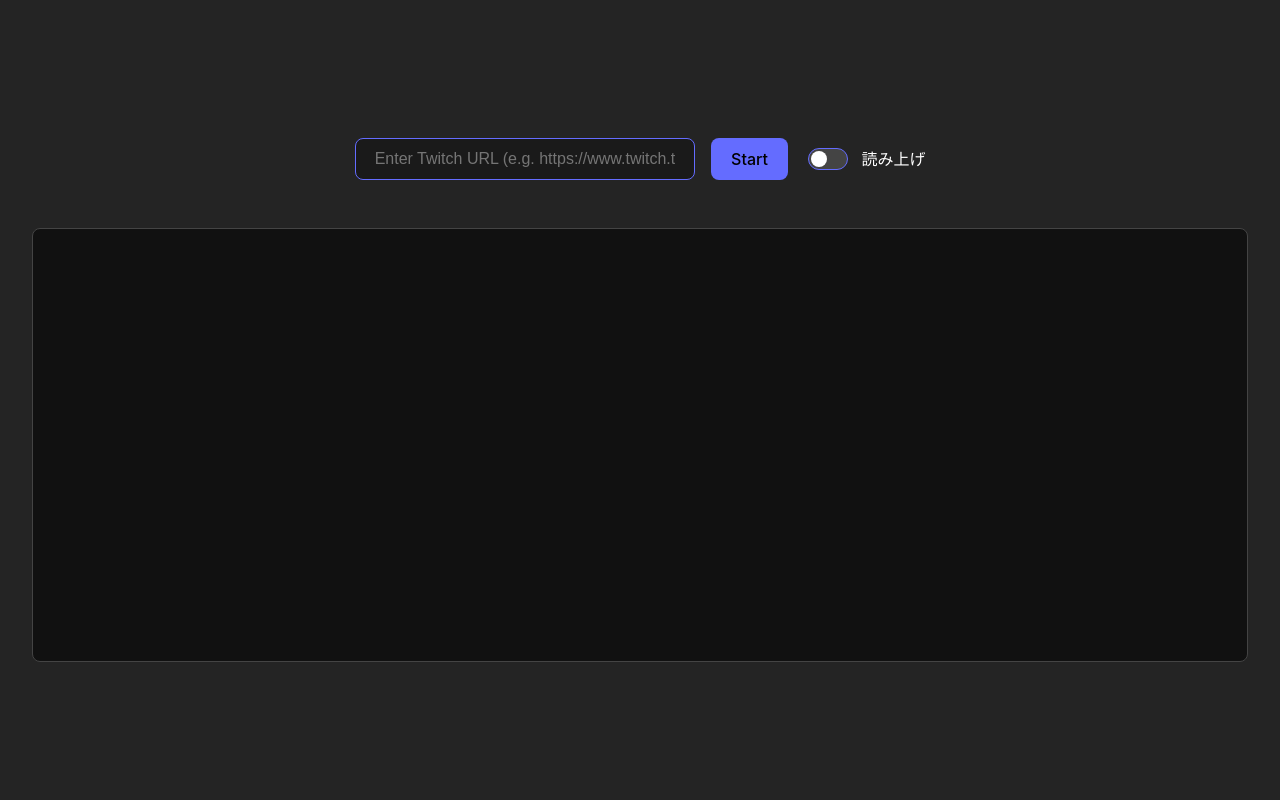
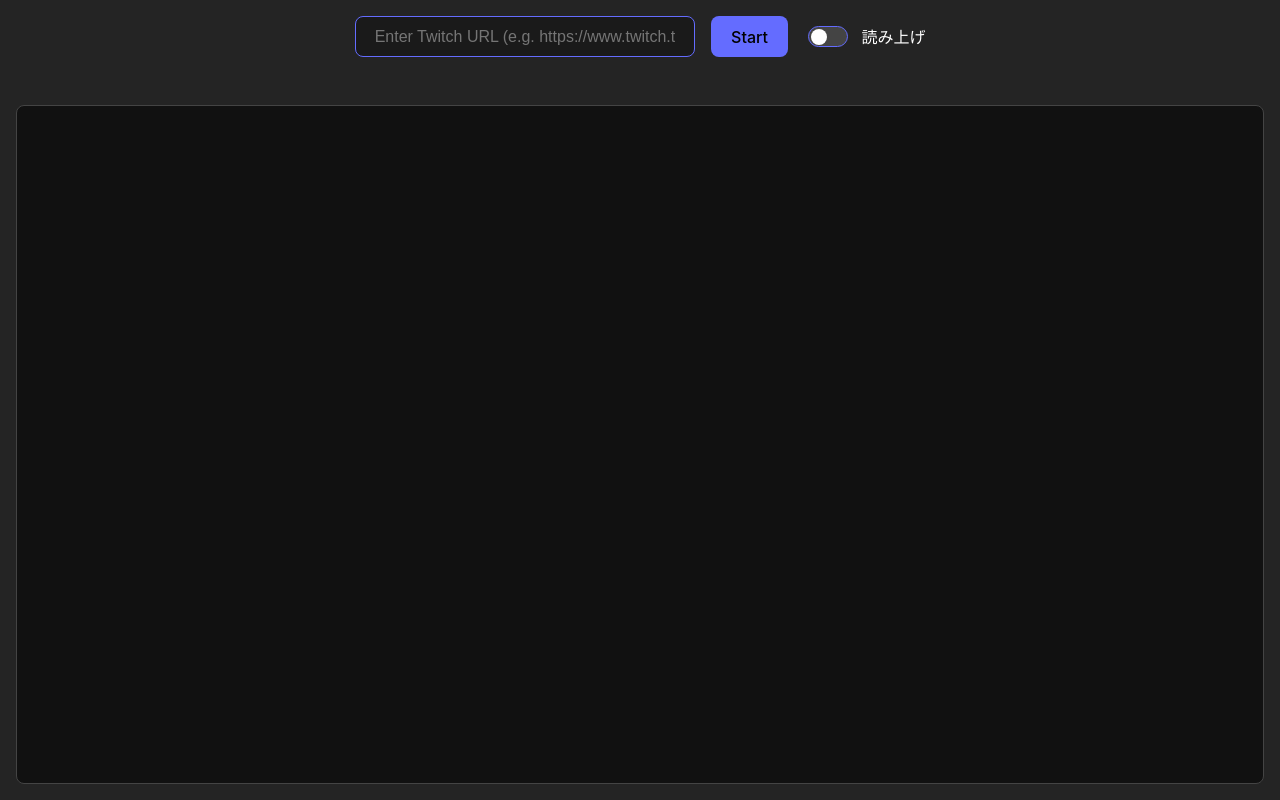
Before and after one commit to gatsunoko/gatsu-comment-viewer, a website built with Vite: page index.html in a window 1280 px wide. Built offline with nearby package versions, Linux system fonts and the light colour scheme; what @bufbuild/protobuf would draw is missing.

Commit message:
コメントエリアを大きくした

```diff
--- a/src/style.css
+++ b/src/style.css
@@ -16,7 +16,7 @@
 body {
   margin: 0;
   display: flex;
-  place-items: center;
+  flex-direction: column;
   min-width: 320px;
   min-height: 100vh;
 }
@@ -24,9 +24,13 @@ body {
 #app {
   max-width: 1280px;
   margin: 0 auto;
-  padding: 2rem;
+  padding: 1rem;
   text-align: center;
   width: 100%;
+  height: 100vh;
+  display: flex;
+  flex-direction: column;
+  box-sizing: border-box;
 }
 
 h1 {
@@ -71,7 +75,7 @@ button:hover {
 
 #comments-container {
   text-align: left;
-  height: 400px;
+  flex: 1;
   overflow-y: auto;
   border: 1px solid #444;
   padding: 1rem;
@@ -79,11 +83,11 @@ button:hover {
   background: #111;
   display: flex;
   flex-direction: column;
-  gap: 0.5rem;
+  min-height: 0;
 }
 
 .comment {
-  padding: 0.5rem;
+  padding: 0.2rem;
   border-bottom: 1px solid #333;
 }
 
@@ -194,6 +198,10 @@ button:hover {
 .comments-wrapper {
   position: relative;
   width: 100%;
+  flex: 1;
+  display: flex;
+  flex-direction: column;
+  min-height: 0;
 }
 
 #scroll-to-bottom-btn {
```
